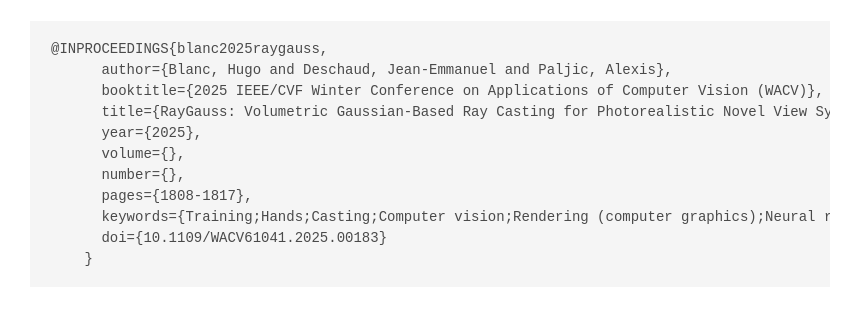
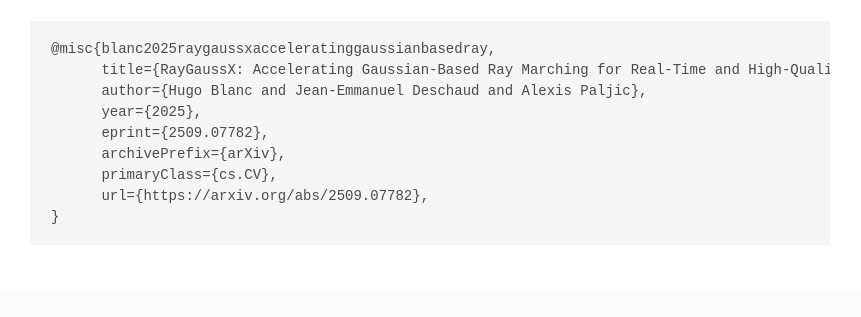
Before and after one commit to raygaussx/raygaussx.github.io, a plain HTML site: page index.html in a window 1280 px wide. Shown: the part 4056-4373 px from the top of the page, without its empty margins (210-1071 px from the left). Drawn offline with nearby package versions, Linux system fonts and the light colour scheme; a script that the page names is missing; some icons are missing; a web font is replaced by a local one.

Commit message:
Correction citation

```diff
--- a/index.html
+++ b/index.html
@@ -212,17 +212,15 @@
 <section class="section" id="BibTeX">
   <div class="container is-max-desktop content">
     <h2 class="title">BibTeX</h2>
-    <pre><code>@INPROCEEDINGS{blanc2025raygauss,
-      author={Blanc, Hugo and Deschaud, Jean-Emmanuel and Paljic, Alexis},
-      booktitle={2025 IEEE/CVF Winter Conference on Applications of Computer Vision (WACV)},
-      title={RayGauss: Volumetric Gaussian-Based Ray Casting for Photorealistic Novel View Synthesis},
+    <pre><code>@misc{blanc2025raygaussxacceleratinggaussianbasedray,
+      title={RayGaussX: Accelerating Gaussian-Based Ray Marching for Real-Time and High-Quality Novel View Synthesis},
+      author={Hugo Blanc and Jean-Emmanuel Deschaud and Alexis Paljic},
       year={2025},
-      volume={},
-      number={},
-      pages={1808-1817},
-      keywords={Training;Hands;Casting;Computer vision;Rendering (computer graphics);Neural radiance field;Inference algorithms;Slabs;Kernel;Videos;volume ray casting;differentiable rendering;radiance fields;novel view synthesis},
-      doi={10.1109/WACV61041.2025.00183}
-    }</code></pre>
+      eprint={2509.07782},
+      archivePrefix={arXiv},
+      primaryClass={cs.CV},
+      url={https://arxiv.org/abs/2509.07782},
+}</code></pre>
   </div>
 </section>
 
```
